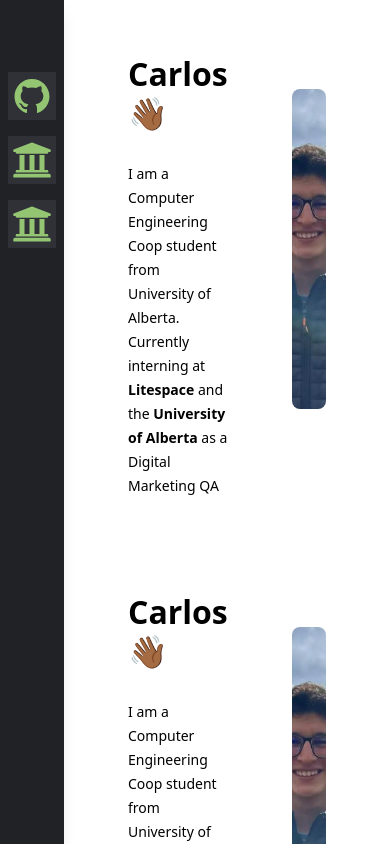
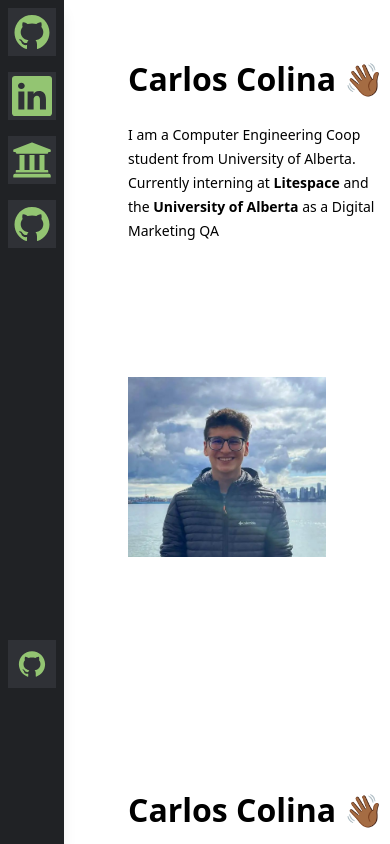
Before and after one commit to Ccolina03/CarlitosWeb, a React (Create React App) app: page / in a window 390 px wide. Shown: the top 844 px of the page. Built offline with nearby package versions, Linux system fonts and the light colour scheme.

Commit message:
Fixing SideBar responsiveness and structure of Aboutme

```diff
--- a/src/appRoutes/AuthenticatedApp.tsx
+++ b/src/appRoutes/AuthenticatedApp.tsx
@@ -2,9 +2,11 @@ import { AuthenticatedLayout } from '../layout/AuthenticatedLayout';
 import AuthenticatedRoutes from '../routes/AuthenticatedRoutes';
 const AuthenticatedApp = () => {
     return (
+        <div className='flex w-full'>
         <AuthenticatedLayout>
             <AuthenticatedRoutes/>
         </AuthenticatedLayout>
+        </div>
     )
 }
 
--- a/src/components/Introduction.tsx
+++ b/src/components/Introduction.tsx
@@ -10,20 +10,21 @@ import Carlos from '../gallery/Screenshot_20230125_115845.png'
 
 const Introduction = () => {
     return (
-        <div className='flex justify-around items-center sm:flex-col'>
-        <div className="flex-col space-y-5 ml-16 mt-16 flex-1/4" >
-                <Heading className = 'animate-bounce text-white' size='h1'>Carlos <span>👋🏾</span></Heading>
-            <div>
-                <Heading size='h5'>I am a Computer Engineering Coop student from University of Alberta.
+        <div className='flex flex-col lg:flex-row md:flex-row'>
+        <div className="flex-col space-y-5 ml-16 mt-16" >
+                <Heading className = 'w-30 animate-bounce text-white lg:' size='h1'>
+                    Carlos Colina <span>👋🏾</span>
+                </Heading>
+            <div >
+                <Heading className='' size='h5'>I am a Computer Engineering Coop student from University of Alberta.
                 Currently interning at <strong>Litespace</strong> and the <strong>University of Alberta</strong> as a Digital Marketing QA</Heading>
             </div>
         </div>
-        <div className='flex-1/4 items-center m-16 sm:m-4'>
-            <img className="object-cover rounded-lg w-50 h-80 sm:w-auto md:w-auto" src={Carlos} alt="Carlos Picture"></img>
+        <div className='flex justify-center flex-shrink-0 items-center m-16 w-50 h-80'>
+            <img className="object-contain rounded-lg w-auto h-full" src={Carlos} alt="Carlos Picture"></img>
+        </div>
         </div>
 
-
-    </div>
     )
 }
 
--- a/src/components/SideBar.tsx
+++ b/src/components/SideBar.tsx
@@ -1,22 +1,34 @@
 import React, {FC} from "react"
 import {AiOutlineGithub} from 'react-icons/ai'
 import {FaUniversity} from 'react-icons/fa'
+import {BsLinkedin} from 'react-icons/bs'
 const SideBar = () => {
     return (
-        <div className="fixed top-0 left-0 h-screen w-16 pt-16 flex flex-col
-        bg-gray-900 shadow-lg">
-            <SideBarIcon icon={<AiOutlineGithub size = "40"/>}/>
+        <div className="fixed top-0 left-0 h-screen w-16 flex flex-col
+        bg-gray-900 shadow-lg xl:sticky xl:flex-row xl:justify-between xl:h-16 xl:w-screen xl:inset-x-0 lg:relative lg:flex-row lg:justify-between lg:h-16 lg:w-screen lg:inset-x-0">
+            <div className="xl:flex-1 xl:flex xl:flex-row lg:flex lg:flex-row lg:flex-1 lg:items-center xl:items-center">
+                <div className="xl:flex-1/2 xl:relative flex flex-col xl:flex-row xl:items-center xl:w-full lg:flex-1/2 lg:relative lg:flex lg:flex-row lg:items-center lg:">
+                    <SideBarIcon icon={<AiOutlineGithub size = "40"/>}/>
 
-            <SideBarIcon icon={<FaUniversity size = "40"/>}/>
+                    <SideBarIcon icon={<BsLinkedin size = "40"/>}/>
 
-            <SideBarIcon icon={<FaUniversity size = "40"/>}/>
+                    <SideBarIcon icon={<FaUniversity size = "40"/>}/>
+
+                    <SideBarIcon icon={<AiOutlineGithub size = "40"/>}/>
+
+                </div>
+                <div className="sm:mt-96 xs:mt-96 md:mt-0 lg:mt-0 xl:flex-1/2 xl:flex-start justify-end xl:pr-14 lg:pr-14">
+                <SideBarIcon icon={<AiOutlineGithub size = "30"/>}/>
+                </div>
+
+            </div>
         </div>
     )
 }
 
 const SideBarIcon: FC<{icon: React.ReactNode}> = ({icon}) => {
     return (
-    <div className="sidebar-icon">
+    <div className="sidebar-icon xl:mr-2 xl:mt-0 sticky">
         {icon}
     </div>
     )
--- a/src/index.css
+++ b/src/index.css
@@ -6,7 +6,7 @@
 @layer components {
 
     .sidebar-icon {
-        @apply relative flex items-center justify-center
+        @apply relative flex items-center justify-center xl:static xl:flex xl:top-0 xl:mr-2 xl:my-auto
         h-12 w-12 mt-2 mb-2 mx-auto bg-gray-800 text-green
         hover:bg-gray-400 hover:text-green hover:rounded-xl transition-all duration-300 ease-linear
     }
--- a/tailwind.config.js
+++ b/tailwind.config.js
@@ -37,7 +37,16 @@ module.exports = {
         '1/4': '1 1 25%',
         '2/3': '1 1 67%',
         '3/4': '1 1 75%',
-      }
+      },
+      screens: {
+        xs: '375px',
+        sm: '640px',
+        md: '768px',
+        lg: '1024px',
+        xl: '1280px',
+        design: '1440px',
+        '2xl': '1536px',
+      },
     },
   },
   plugins: [],
```
